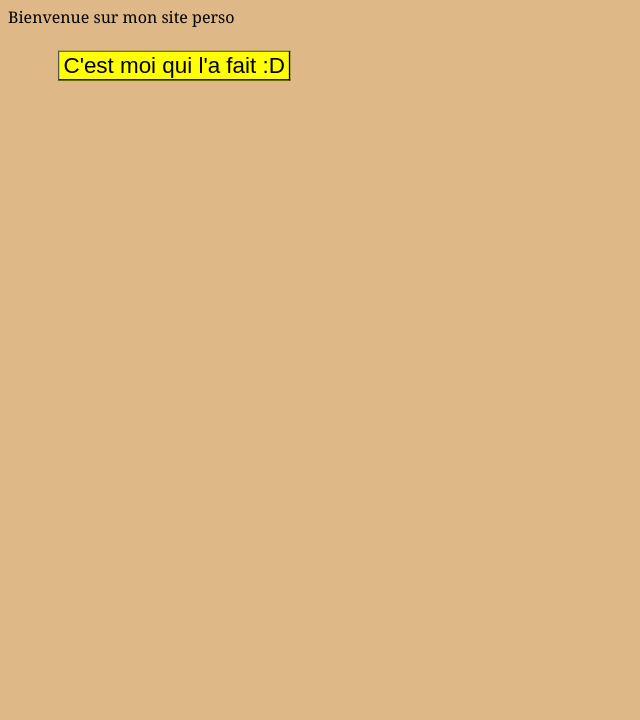
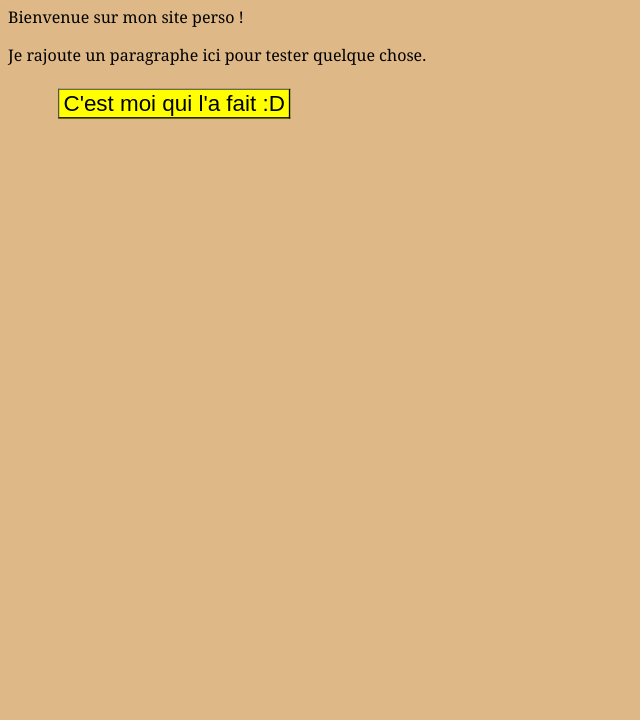
Before and after one commit to Edwige08/Edwige08.github.io, a plain HTML site: page index.html in a window 1280 px wide. Shown: the part 80-800 px from the top of the page, without its empty margins (0-640 px from the left). Drawn offline with Linux system fonts and the light colour scheme.

Commit message:
Update index.html

```diff
--- a/index.html
+++ b/index.html
@@ -8,7 +8,8 @@
 </head>
 <body>
     <h1>Portfolio d'Ed la (future) dev</h1>
-    <p>Bienvenue sur mon site perso</p>
+    <p>Bienvenue sur mon site perso !</p>
+    <p>Je rajoute un paragraphe ici pour tester quelque chose.</p>
     <button>C'est moi qui l'a fait :D</button>
 </body>
 </html>
```
